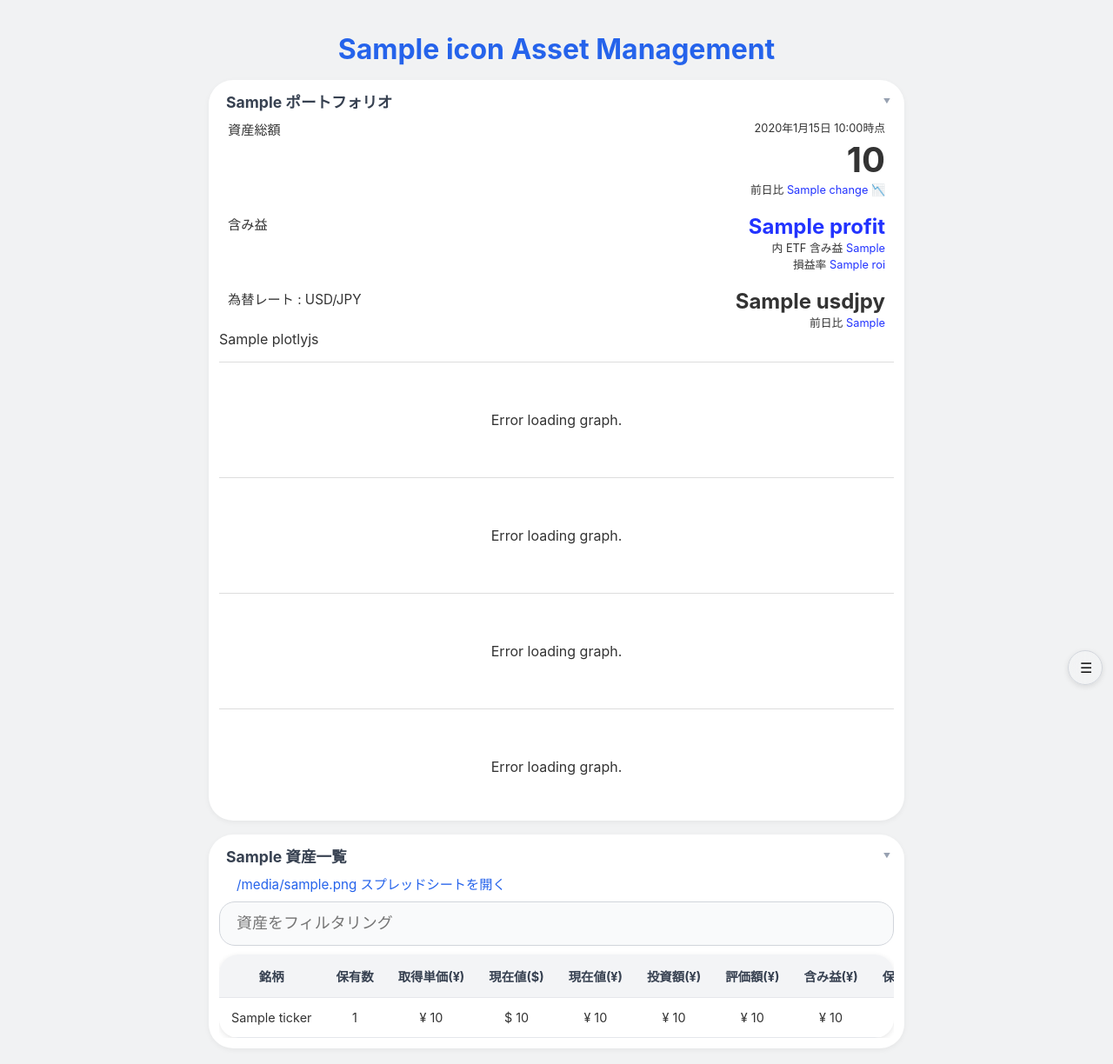
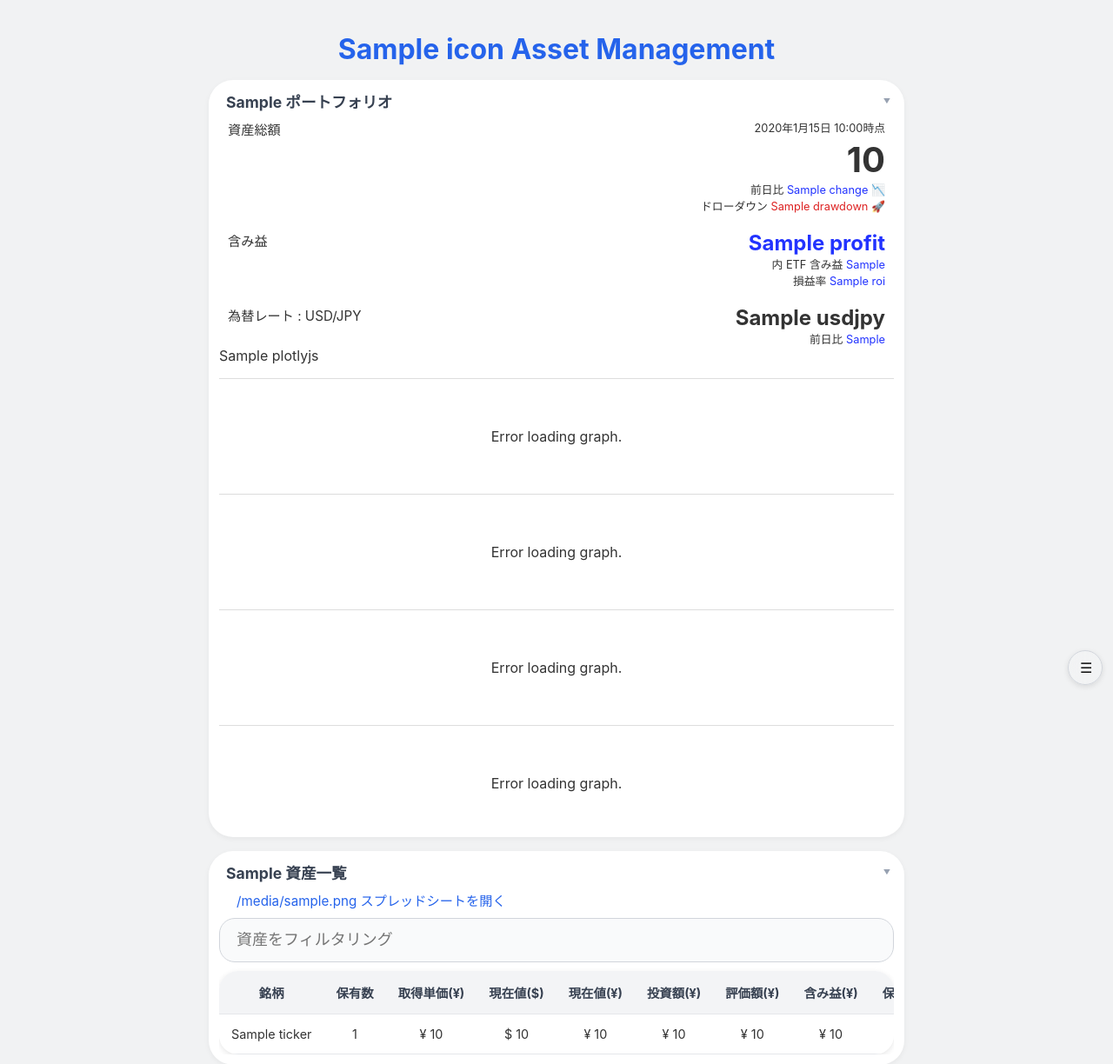
Before and after one commit to szkny/expense, a Python web app: template src/expense/templates/asset_management.j2 in a window 1280 px wide. Shown: the top 1224 px of the page at 87% size. Run offline with Jinja, Linux system fonts and the light colour scheme; the template is opened without the code that fills it: most values are stand-ins (such as "Sample title", 1, 10 or a date in 2020).

Commit message:
feat: 🎸 add drawdown to asset management page

```diff
--- a/src/expense/api/server.py
+++ b/src/expense/api/server.py
@@ -192,6 +192,7 @@ def asset_management(
             f" {'+' if summary['change_jpy'] >= 0 else '-'}¥{abs(summary['change_jpy']):,.0f}"
             + f" ( {'+' if summary['change_pct'] >= 0 else '-'}{abs(summary['change_pct']):,.2f}% )"
         )
+        summary["drawdown"] = f"{summary['drawdown']:,.2f}%"
         summary["usdjpy"] = f"¥{summary['usdjpy']:,.2f}"
         summary["change_usdjpy"] = (
             f"{'+' if usdjpy_chg >= 0 else '-'}{abs(usdjpy_chg):,.2f}%"
--- a/src/expense/static/style.css
+++ b/src/expense/static/style.css
@@ -730,6 +730,10 @@ tr:nth-child(even) {
   content: "📉";
 }
 
+.asset-all-time-high:after {
+  content: "🚀";
+}
+
 .asset-summary-list {
   font-size: 0.95rem;
   margin-left: 10px;
--- a/src/expense/templates/asset_management.j2
+++ b/src/expense/templates/asset_management.j2
@@ -45,6 +45,16 @@
                 class="asset-color-down asset-down"
               {% endif %}
             > {{asset_summary.change}} </span>
+          </div>
+          <div class="asset-summary-details">
+            <span> ドローダウン </span>
+            <span
+              {% if "-" in asset_summary.drawdown %}
+                class="asset-color-down"
+              {% else %}
+                class="asset-color-up asset-all-time-high"
+              {% endif %}
+            > {{asset_summary.drawdown}} </span>
           </div>
           <br>
           <div class="asset-summary-content">
```
